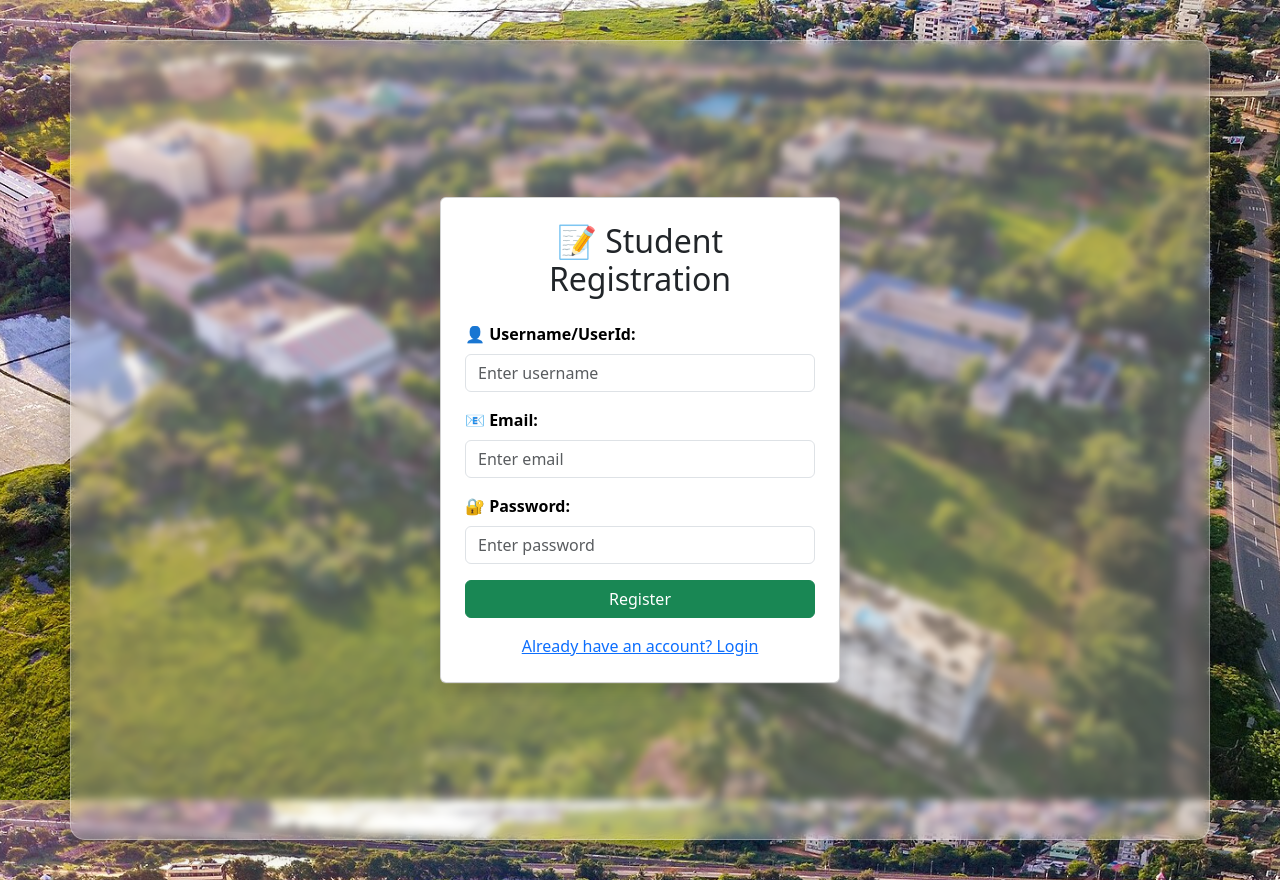
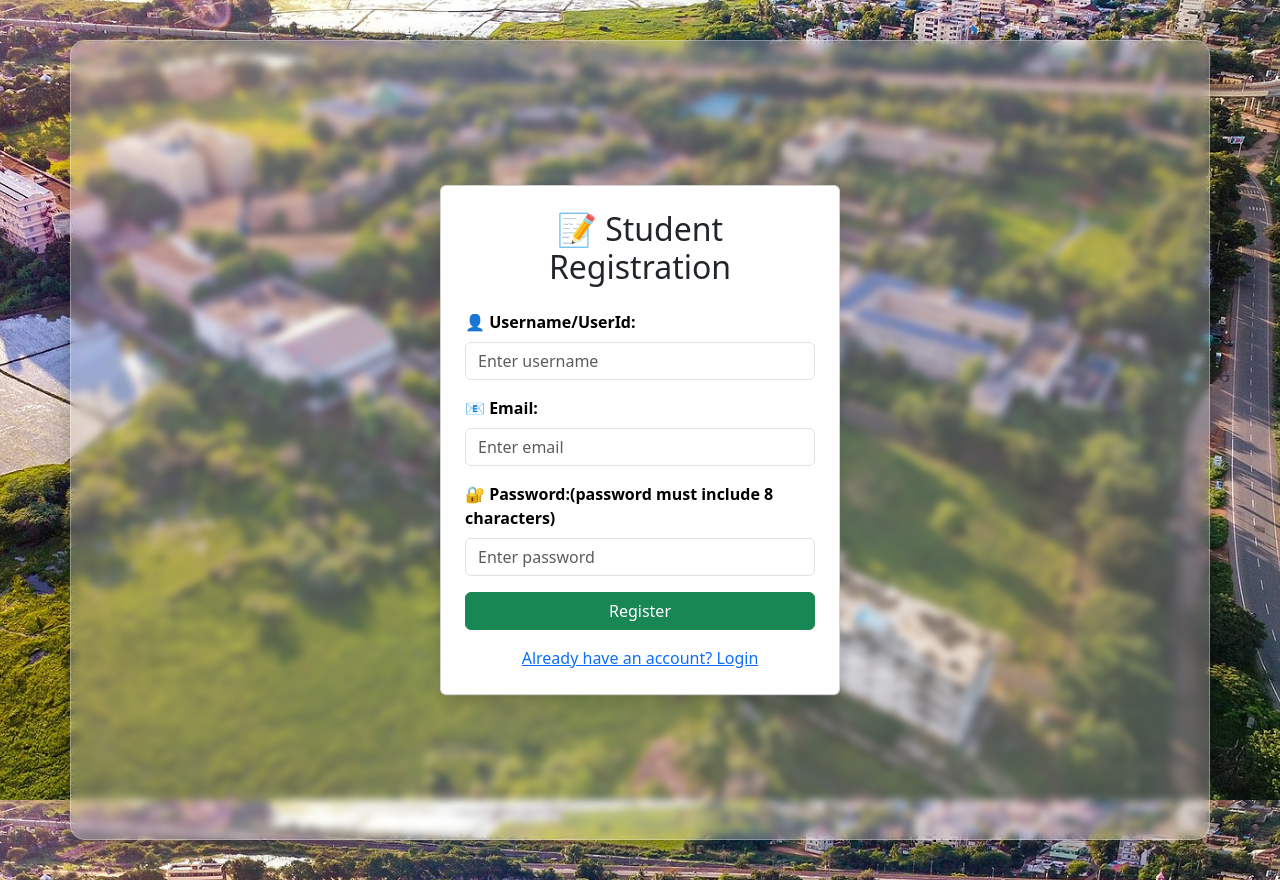
Before and after one commit to harasha12/student-management-portal, a Flask app: page /register_student in a window 1280 px wide. Run offline with Flask 3, Linux system fonts and the light colour scheme.

Commit message:
Update register.html

```diff
--- a/templates/register.html
+++ b/templates/register.html
@@ -25,7 +25,7 @@
             </div>
 
             <div class="mb-3">
-                <label for="password" class="form-label">🔐 Password:</label>
+                <label for="password" class="form-label">🔐 Password:(password must include 8 characters)</label>
                 <input type="password" class="form-control" id="password" name="password"
                        placeholder="Enter password" required>
             </div>
```
